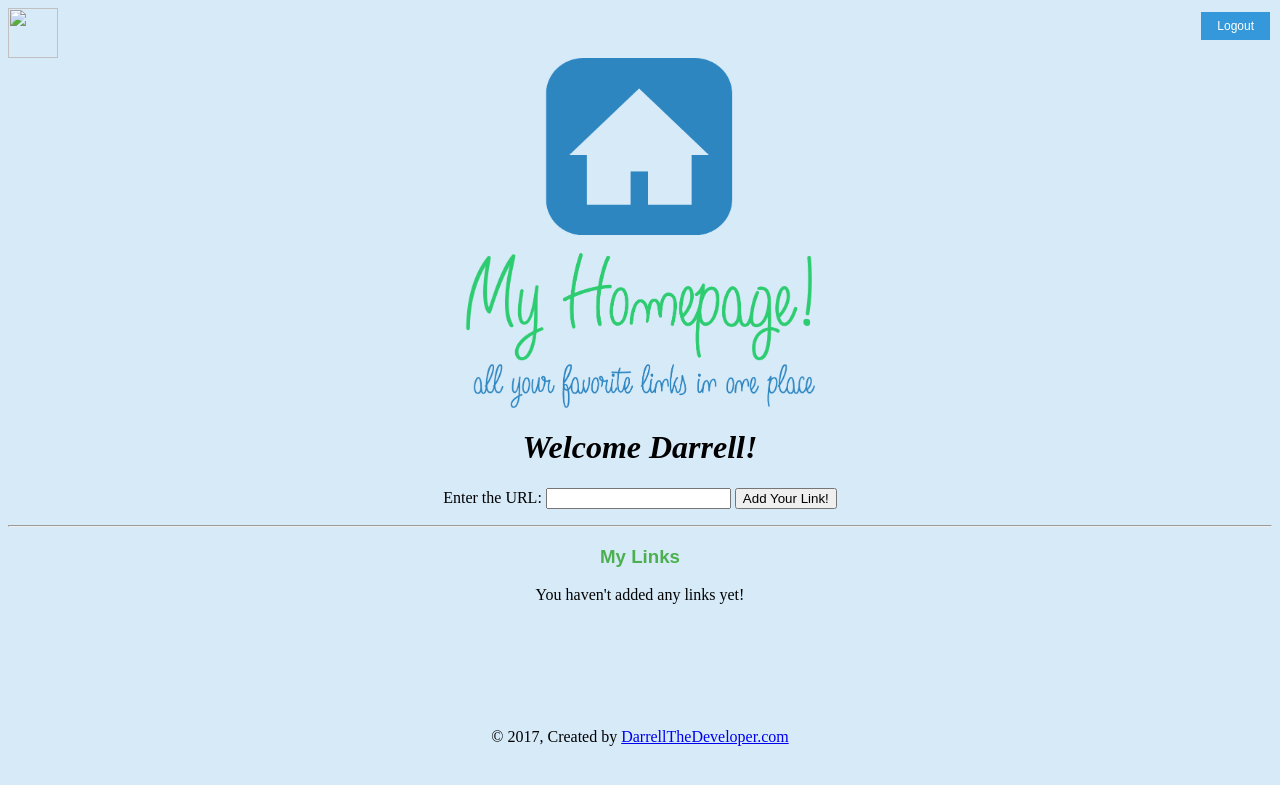
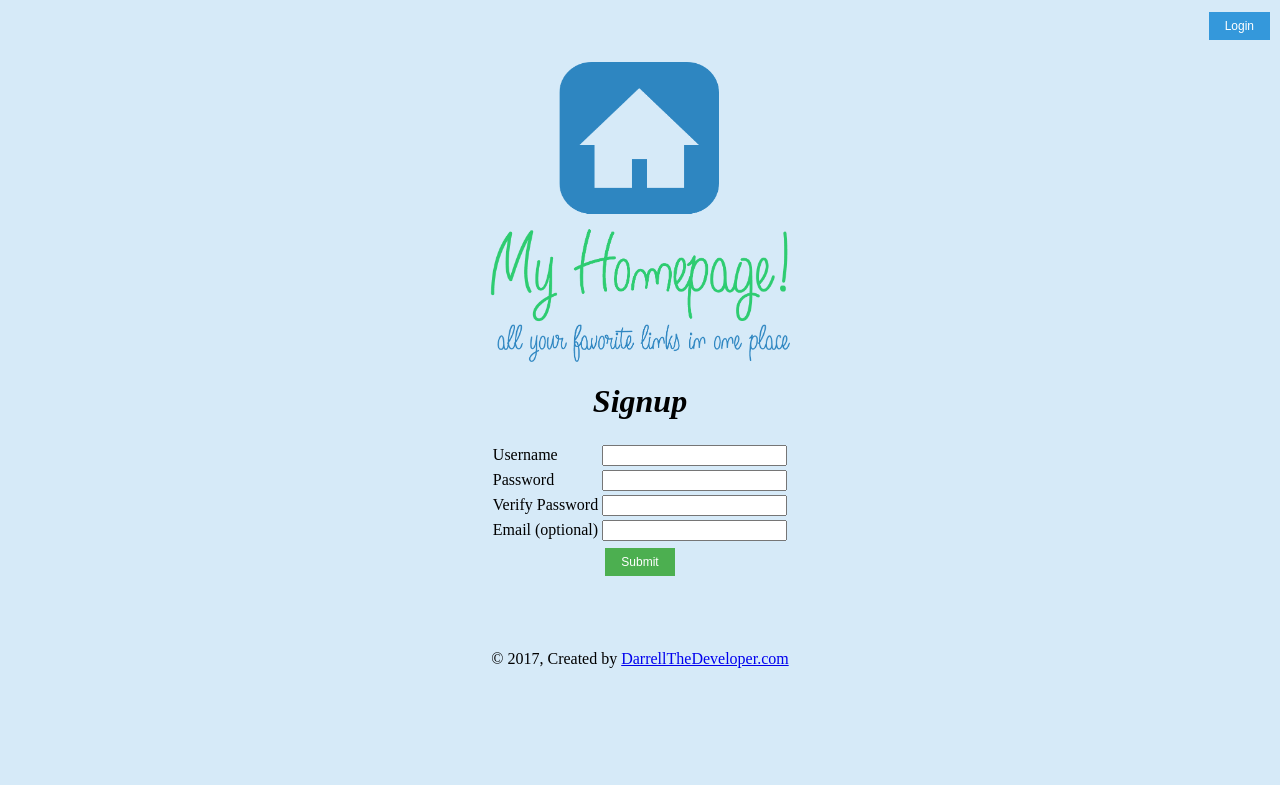
Before and after one commit to dwayne8877/My-Homepage-App, a Flask app: page / in a window 1280 px wide. Shown: the top 785 px of the page. Run offline with Flask 2, Linux system fonts and the light colour scheme.

Commit message:
CSS is working(created static folder and linked path). Add link feature is working. Need to add the ability to link to urls. Add form vailidation. Add database. Add remove link feature.

```diff
--- a/Templates/UserPage.html
+++ b/Templates/UserPage.html
@@ -6,17 +6,19 @@
     </head>
 
 <body>
-    <img a href="" height="50" width="50"
-        src="file:///Users/DWAYNE/Desktop/My-Homepage-App/static/Images/Settings%20Button%20.png">
 
-<button type="button" class="button" style="float:right";>Logout</button></h3>
-
+<form action="/logout" method= "get">
+    <button class="button" style="float:right";>Logout</button>
+</form>
+<br>
+<br>
+<br>
     <center>
         <a href="index.html">
-            <img src="static/Images/BlueGreenLogo.png" height="350" width ="350" >
+            <img src="static/Images/BlueGreenLogo.png" height="300" width ="300" >
     </a>
 
-        <h1 class="header">Welcome Darrell!</h1>
+        <h1 class="header">Welcome, {{username}}!</h1>
 
 
 <form action='mylinks' method= 'post'>
@@ -26,7 +28,7 @@
             <input id ="addlink" name="link" type="text">
         </label>
 
-        <input type="submit" value="Add Your Link!" />
+        <input class="button" type="submit" value="Add Your Link!" />
     </p>
 </form>
 
@@ -39,15 +41,13 @@
             {% if links|length == 0 %}
             <p>You haven't added any links yet!</p>
             {% else%}
-                <ul>
+                <l>
                     {% for link in links %}
-                    <li>  {{link}} </li>
+                    <li><a href="http://www..com"+ {{link}} + ".com"> {{link}} </a> </li>
                     {% endfor %}
-                </ul>
+                </l>
 
             {% endif %}
-
-
 
 
         <br>
--- a/Templates/index.html
+++ b/Templates/index.html
@@ -2,20 +2,24 @@
 
 {% block content %}
 
+<form action="/login" method="get">
     <a href="/Users/DWAYNE/desktop/My-Homepage-App/templates/login.html">
         <button class="button" style="float:right">Login</button>
     </a>
+</form>
         <br>
         <br>
         <br>
     <center>
         <a href="index.html">
         <img src="static/Images/BlueGreenLogo.png"
-        height="350" width ="350" >
+        height="300" width ="300" >
     </a>
 
-    <h1 class="header">Signup</h1>
-<form method="get">
+<h1 class="header">Signup</h1>
+
+<!-- method should be post for form submission -->
+<form action= "/mylinks" method="get">
     <table>
         <tr>
             <td><label for="username">Username</label></td>
@@ -46,8 +50,11 @@
             </td>
         </tr>
     </table>
-    <input type="submit" class="submit">
+    <!-- <input type="submit" class="submit">-->
+    <button class="submit">Submit</button>
 </form>
+
+
     <br>
     <br>
     <br>
--- a/main.py
+++ b/main.py
@@ -13,7 +13,19 @@ app.config['DEBUG'] = True
 
 @app.route("/")
 def index():
-    return render_template('userpage.html', title= 'Signup')
+    return render_template('index.html', title= 'Signup')
+
+@app.route("/login")
+def login():
+    return render_template('login.html', titile= 'Login')
+
+@app.route("/signup")
+def signup():
+    return render_template('index.html', titile= 'Signup')
+
+@app.route("/logout")
+def logout():
+    return render_template('index.html')
 
 
 links= []
@@ -24,8 +36,8 @@ def newlink():
     if request.method == 'POST':
         link= request.form['link']
         links.append(link)
-
-    return render_template('userpage.html', links=links)
+    #username= request.form['username']
+    return render_template('userpage.html', links=links)#username=username)
 
 
 app.run()
```
Also changed, not shown: Templates/Login.html (+13 -8 lines).
